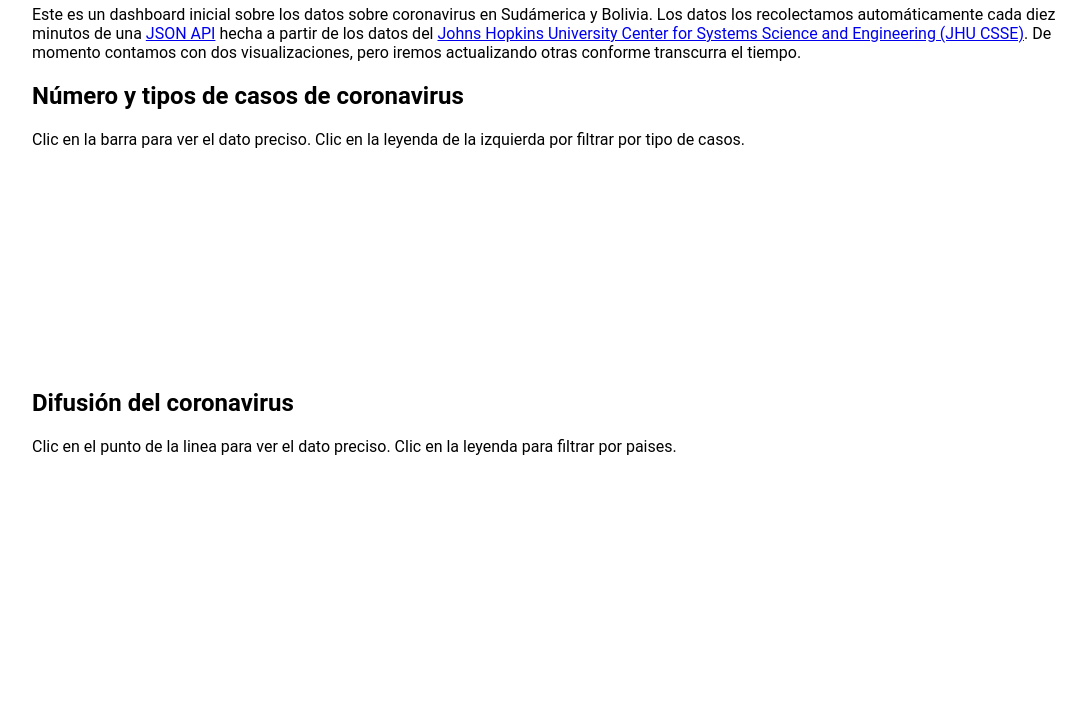
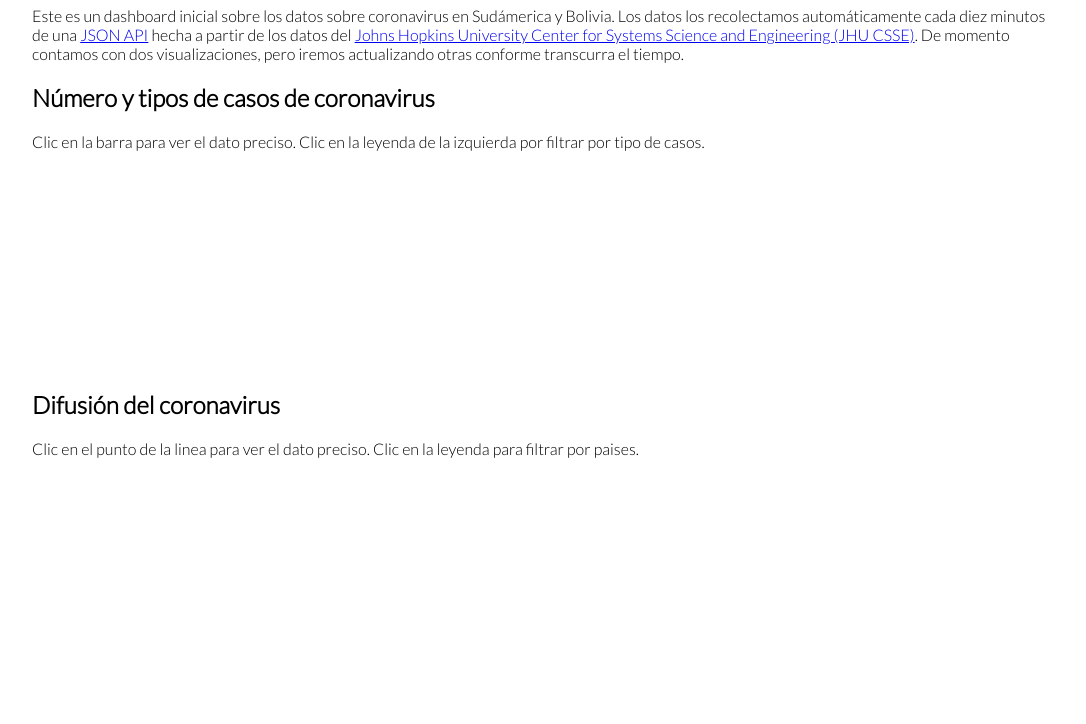
Before and after one commit to lab-tecnosocial/dash_covid19_bo, a plain HTML site: page index.html in a window 1280 px wide. Shown: the part 76-800 px from the top of the page, without its empty margins (96-1182 px from the left). Drawn offline with nearby package versions, Linux system fonts and the light colour scheme; no server answers.

Commit message:
Cambio de fuente

```diff
--- a/estilo.css
+++ b/estilo.css
@@ -1,7 +1,7 @@
 .contenedor {
     max-width: 1024px;
     margin: 0 auto;
-    font: 1em Roboto, Helvetica, arial, sans-serif;
+    font: 1em 'Lato', sans-serif;
 }
 
 h1 {
--- a/index.html
+++ b/index.html
@@ -7,6 +7,8 @@
     <meta http-equiv="X-UA-Compatible" content="ie=edge" />
     <script src="https://cdn.jsdelivr.net/npm/chart.js@2.9.3/dist/Chart.min.js"></script>
     <link href="estilo.css" type="text/css" rel="stylesheet">
+    <link href="https://fonts.googleapis.com/css2?family=Lato:wght@300&display=swap" rel="stylesheet">
+
 
     <title>Coronavirus en Sudamérica y Bolivia</title>
 </head>
```
